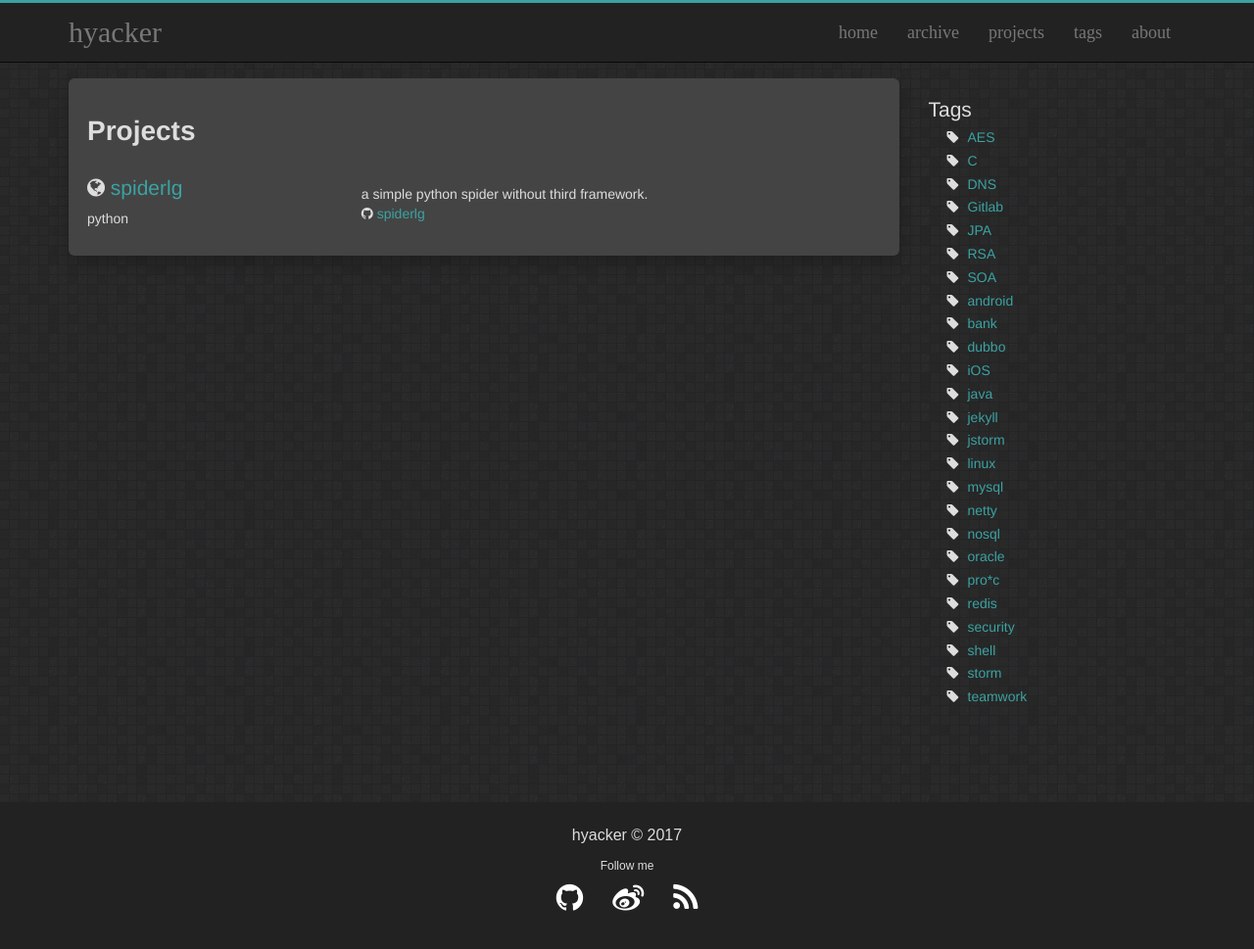
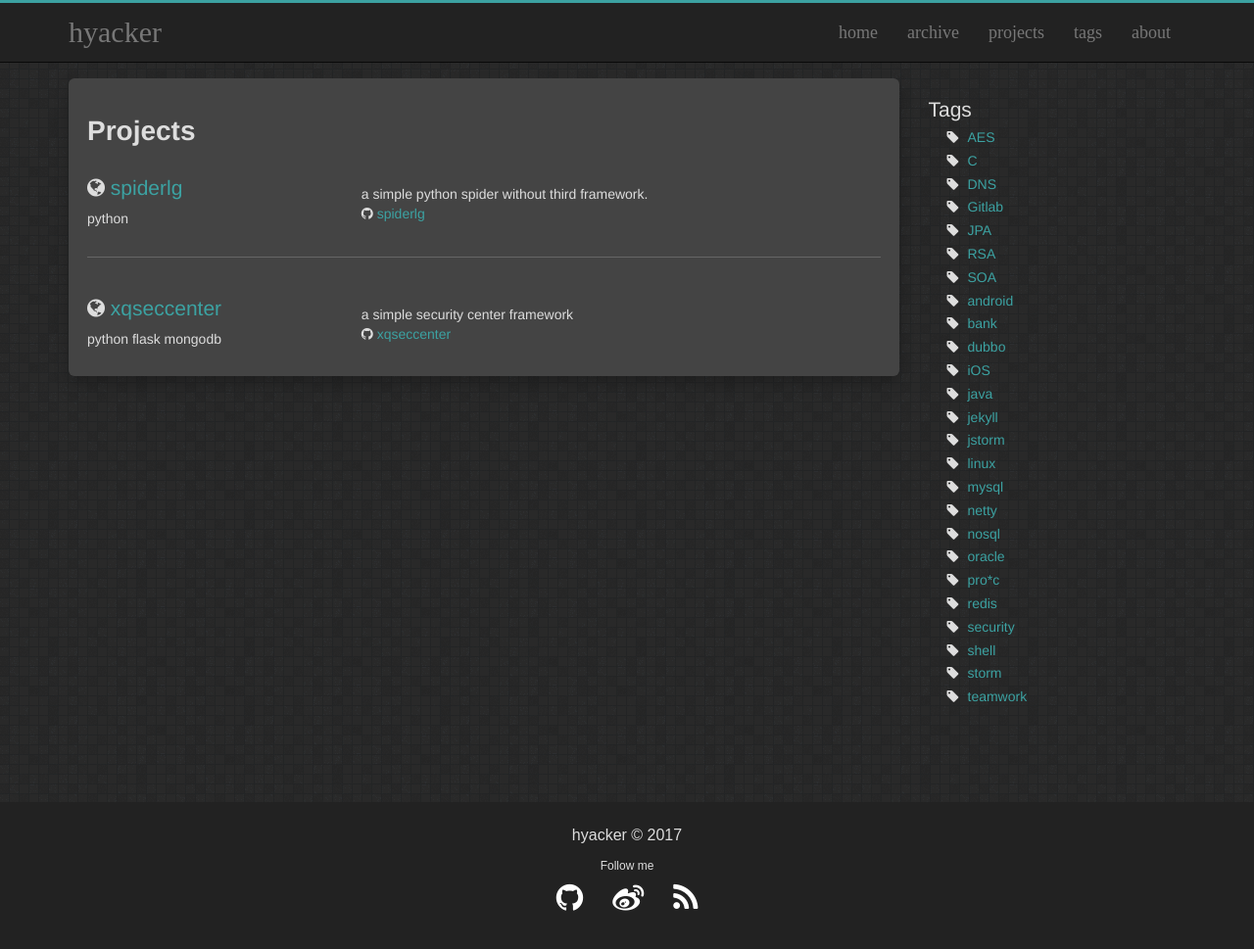
Before and after one commit to hyacker/hyacker.github.io, a Jekyll site: the page built from projects.html, in a window 1280 px wide and 978 px high. Shown: the top 969 px of the window at 98% size. Built offline with Jekyll 4.4.1, drawn with Linux system fonts in a browser that asks for light colours.

Commit message:
update new project info

```diff
--- a/_data/projects.yml
+++ b/_data/projects.yml
@@ -6,3 +6,10 @@ projects:
     links:
       github: https://github.com/hyacker/spiderlg
       site: https://github.com/hyacker/spiderlg
+
+  - name: xqseccenter
+    description: a simple security center framework
+    technologies: python flask mongodb
+    links:
+      github: https://github.com/hyacker/xqseccenter
+      site: https://github.com/hyacker/xqseccenter
```
